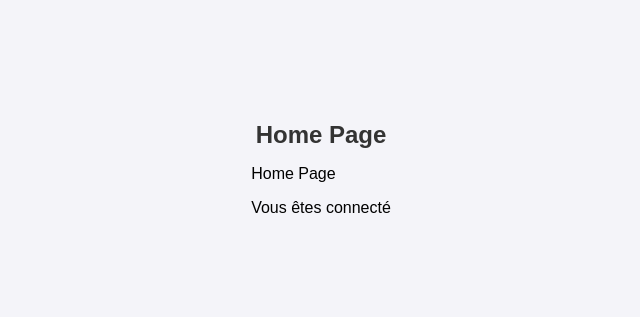
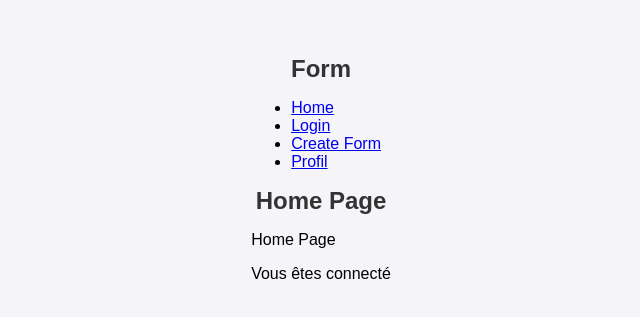
Before and after one commit to Theos-projects-ynov/Page-NoSQL, a React (Create React App) app in the folder front/: page / in a window 1280 px wide. Shown: the part 231-548 px from the top of the page, without its empty margins (319-959 px from the left). Built offline with nearby package versions, Linux system fonts and the light colour scheme.

Commit message:
add navBar and all page but these pages are empty

```diff
--- a/front/package.json
+++ b/front/package.json
@@ -3,6 +3,7 @@
   "version": "0.1.0",
   "private": true,
   "dependencies": {
+    "axios": "^1.7.9",
     "cra-template": "1.2.0",
     "react": "^19.0.0",
     "react-dom": "^19.0.0",
--- /dev/null
+++ b/front/src/Page/FormAnswer.jsx
@@ -0,0 +1,12 @@
+import React from 'react'
+// import img from '../assets/img.png';
+// import '../styles/style.css'
+
+function FormAnswer() {
+    return (
+        <>
+        </>
+    )
+}
+
+export default FormAnswer
--- /dev/null
+++ b/front/src/Page/FormEdit.jsx
@@ -0,0 +1,12 @@
+import React from 'react'
+// import img from '../assets/img.png';
+// import '../styles/style.css'
+
+function FormEdit() {
+    return (
+        <>
+        </>
+    )
+}
+
+export default FormEdit
--- /dev/null
+++ b/front/src/Page/FormStats.jsx
@@ -0,0 +1,12 @@
+import React from 'react'
+// import img from '../assets/img.png';
+// import '../styles/style.css'
+
+function FormStats() {
+    return (
+        <>
+        </>
+    )
+}
+
+export default FormStats
--- a/front/src/Page/Login.js
+++ b/front/src/Page/Login.js
@@ -45,7 +45,6 @@ const Login = () => {
             <form className="login-form" onSubmit={handleSubmit}>
                 <h1 onClick={testToken}>Login</h1>
 
-                {/* Affichage des messages d'erreur */}
                 {errorMessage && <p className="error-message">{errorMessage}</p>}
 
                 <div className="form-group">
--- /dev/null
+++ b/front/src/Page/Profil.jsx
@@ -0,0 +1,35 @@
+import React, { useEffect, useState } from 'react'
+import axios from "axios";
+// import img from '../assets/img.png';
+// import '../styles/style.css'
+
+function Profil() {
+    const [forms, setForms] = useState([]);
+    useEffect(() => {
+        axios.post('http://localhost:3000/user/profil', {
+            token: localStorage.getItem('token')
+        }).then((response) => {
+            setForms(response.data.forms);
+        }).catch((error) => {
+            console.log(error);
+        });
+    }, []);
+
+    return (
+        <>
+            <h1>Profil</h1>
+
+            <div id="myForm">
+                <h2>Mes formulaires</h2>
+                <ul>
+                    {forms.map((form, index) => {
+                        return <li key={index}>{form.title}</li>
+                    })}
+                </ul>
+
+            </div>
+        </>
+    )
+}
+
+export default Profil
--- /dev/null
+++ b/front/src/Style/components/header/navBar.sass
@@ -0,0 +1,2 @@
+#fdsfsqd
+  #dde
--- /dev/null
+++ b/front/src/components/header/NavBar.jsx
@@ -0,0 +1,23 @@
+import React from 'react'
+import '../../Style/components/header/navBar.sass'
+// import img from '../assets/img.png';
+
+function NavBar() {
+    return (
+        <div id="navbar">
+            <div className="logo">
+                <h1>Form</h1>
+            </div>
+            <div className="nav">
+                <ul>
+                    <li><a href="/">Home</a></li>
+                    <li><a href="/login">Login</a></li>
+                    <li><a href="/createform">Create Form</a></li>
+                    <li><a href="/profil">Profil</a></li>
+                </ul>
+            </div>
+        </div>
+    )
+}
+
+export default NavBar
--- a/front/src/router/MainRouter.jsx
+++ b/front/src/router/MainRouter.jsx
@@ -3,6 +3,11 @@ import { BrowserRouter, Route, Routes } from "react-router-dom";
 import CreateForm from "../Page/CreateForm";
 import Login from "../Page/Login";
 import HomePage from "../Page/HomePage";
+import Profil from "../Page/Profil";
+import FormAnswer from "../Page/FormAnswer";
+import FormEdit from "../Page/FormEdit";
+import FormStats from "../Page/FormStats";
+import NavBar from "../components/header/NavBar";
 
 function MainRouter() {
     return (
@@ -20,9 +25,31 @@ function MainRouter() {
                 }/>
                 <Route path="/" element={
                     <>
+                        <NavBar />
                         <HomePage/>
                     </>
                 }/>
+                <Route path="/profil" element={
+                    <>
+                        <Profil/>
+                    </>
+                }/>
+                <Route path="/form/answer/:id" element={
+                    <>
+                        <FormAnswer/>
+                    </>
+                }/>
+                <Route path="/form/edit/:id" element={
+                    <>
+                        <FormEdit/>
+                    </>
+                }/>
+                <Route path="/form/stats/:id" element={
+                    <>
+                        <FormStats/>
+                    </>
+                }/>
+
             </Routes>
         </BrowserRouter>
     )
```
Also changed, not shown: 1 other file (tests, documents, lock files or other folders).
